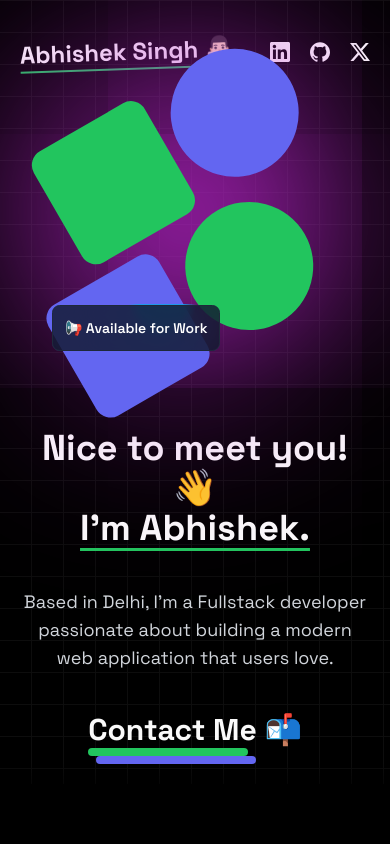
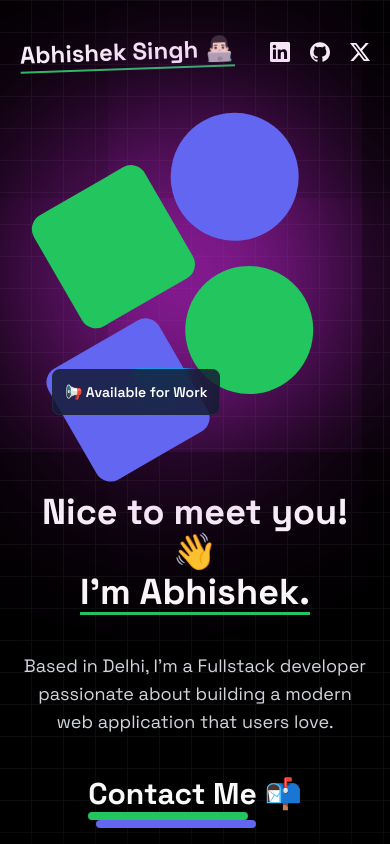
Before and after one commit to AbhishekSinghDev/portfolio-2.0, a Next.js app: page / in a window 390 px wide. Shown: the top 844 px of the page. Built offline with nearby package versions, Linux system fonts and the light colour scheme.

Commit message:
some mobile ui fixed

```diff
--- a/app/(home)/components/Navbar.tsx
+++ b/app/(home)/components/Navbar.tsx
@@ -24,7 +24,7 @@ const Navbar = ({ className }: { className?: string }) => {
   return (
     <nav
       className={cn(
-        "py-4 sm:py-10 flex justify-between items-center animate-move-down",
+        "pt-4 pb-20 flex justify-between items-center animate-move-down",
         className
       )}
     >
```
